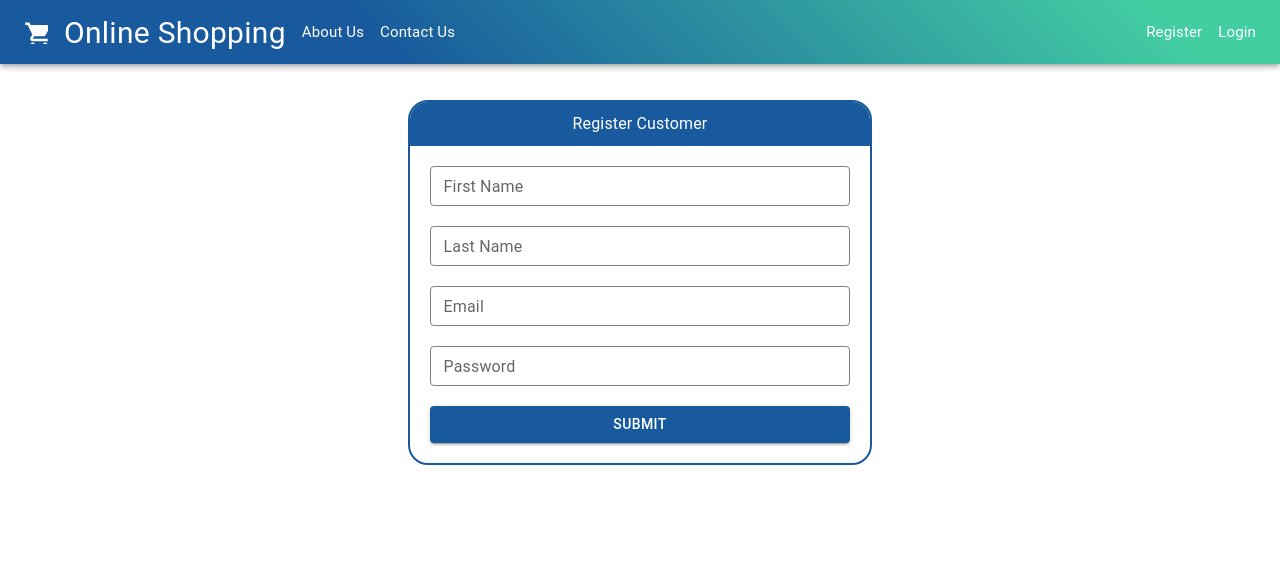
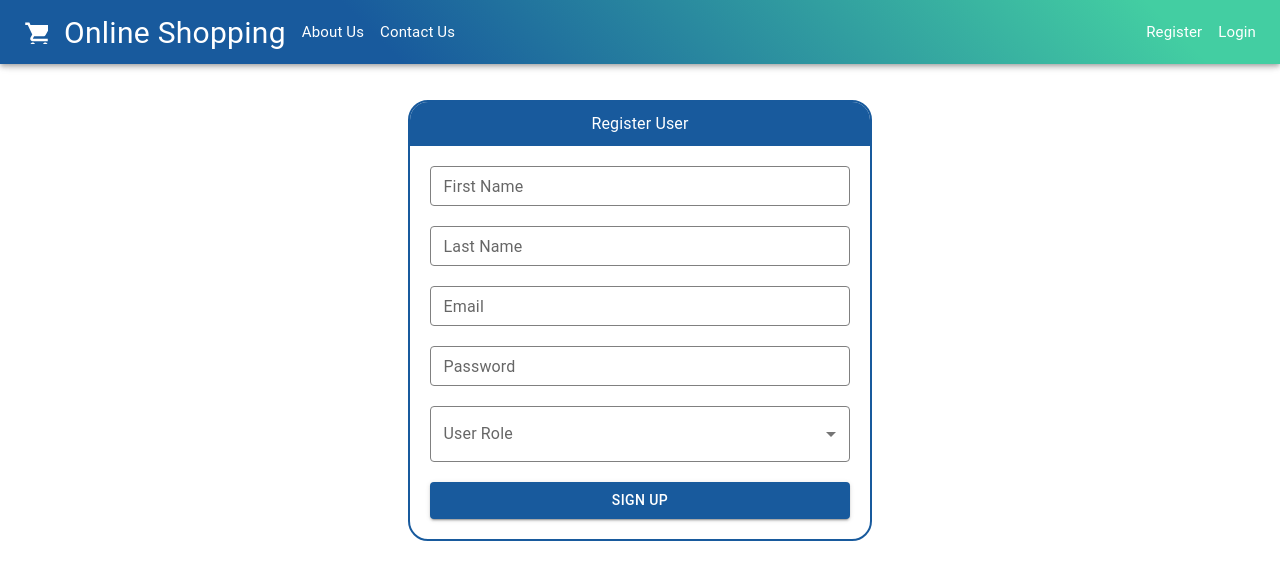
Before and after one commit to Raveesha-Induwara/Online-Shopping-System, a React (Create React App) app in the folder oss-frontend/: page / in a window 1280 px wide. Shown: the top 580 px of the page. Built offline with nearby package versions, Linux system fonts and the light colour scheme.

Commit message:
include user role selection in registration form

```diff
--- a/oss-frontend/package.json
+++ b/oss-frontend/package.json
@@ -16,6 +16,7 @@
     "@mui/icons-material": "^6.1.9",
     "@mui/material": "^6.1.9",
     "@mui/styles": "^6.1.7",
+    "@mui/x-charts": "^7.23.0",
     "axios": "^1.7.7",
     "react": "^18.3.1",
     "react-dom": "^18.3.1",
--- a/oss-frontend/src/Pages/RegisterCustomer.tsx
+++ b/oss-frontend/src/Pages/RegisterCustomer.tsx
@@ -1,5 +1,5 @@
 import { useState } from "react";
-import { Container, Button, TextField, Box, Typography } from "@mui/material";
+import { Container, Button, TextField, Box, Typography, MenuItem, FormControlLabel, Checkbox } from "@mui/material";
 import Grid from '@mui/material/Grid2';
 import { useForm, SubmitHandler } from "react-hook-form";
 import { NavBar } from "../components/NavBar-reg";
@@ -9,22 +9,27 @@ import '../App.css'
 type FormValue = {
     firstname: string,
     lastname: string,
+    role: string,
     email: string,
-    password: string
+    password: string,
 }
 
 const Registrationform = () => {
     const { register, handleSubmit, formState: { errors } } = useForm<FormValue>()
-    const [data, setData] = useState({ firstname:'' , lastname:'',email: '', password: ''})
+    const [data, setData] = useState({ firstname: '', lastname: '', role: '', email: '', password: '' })
     const navigate = useNavigate()
+
     const onSubmit: SubmitHandler<FormValue> = (data) => {
         navigate("/RegistrationOTP");
     }
 
     return (
         <div>
+
             <NavBar />
+
             <div className="bg-color">
+                <Box sx={{ marginTop: '64px', backgroundColor: 'white' }}>
                     <Container >
                         <div className="form-wrapper">
                             <Grid>
@@ -37,7 +42,7 @@ const Registrationform = () => {
                                             backgroundColor: ' #185A9D',
                                             borderRadius: '18px 18px 0px 0px'
                                         }}>
-                                        Register Customer
+                                            Register User
                                         </Typography>
                                     </Box>
                                     <form onSubmit={handleSubmit(onSubmit)}>
@@ -72,6 +77,7 @@ const Registrationform = () => {
                                                     <p className="error-msg">{errors.firstname.message}</p>
                                                 )
                                             }
+
                                             <TextField fullWidth
                                                 sx={{
                                                     width: '100%',
@@ -175,13 +181,51 @@ const Registrationform = () => {
                                                 )
                                             }
 
-                                        <Button style={{ marginTop: '20px' }} sx={{backgroundColor:'#185A9D',}} type="submit" variant="contained" fullWidth>Submit</Button>
+                                            <TextField
+                                                select
+                                                fullWidth
+                                                sx={{
+                                                    width: '100%',
+                                                    marginTop: '20px',
+                                                    '& .MuiOutlinedInput-root': {
+                                                        // height: '40px',
+                                                        // marginTop:'10px',
+                                                        // flexDirection:'row',
+                                                        '& fieldset': {
+                                                            borderColor: 'gray',
+                                                        },
+                                                        '&:hover fieldset': {
+                                                            borderColor: 'gray',
+                                                        },
+                                                        '&.Mui-focused fieldset': {
+                                                            borderColor: 'gray',
+                                                        },
+                                                    },
+                                                }}
+                                                label="User Role"
+                                                defaultValue=""
+                                                {
+                                                ...register("role", {
+                                                    required: "Role is required",
+                                                })
+                                                }
+                                            >
+                                                <MenuItem value="customer">Customer</MenuItem>
+                                                <MenuItem value="admin">Admin</MenuItem>
+                                            </TextField>
+                                            {
+                                                errors.role && (
+                                                    <p className="error-msg">{errors.role.message}</p>
+                                                )
+                                            }
+                                            <Button style={{ marginTop: '20px' }} sx={{ backgroundColor: '#185A9D', }} type="submit" variant="contained" fullWidth>Sign up</Button>
                                         </Box>
                                     </form>
                                 </Grid>
                             </Grid>
                         </div>
                     </Container>
+                </Box>
             </div>
         </div>
     )
```
Also changed, not shown: oss-frontend/src/App.css (line endings or trailing spaces), 1 other file (tests, documents, lock files or other folders). Lines whose indentation alone changed are shown as unchanged.
